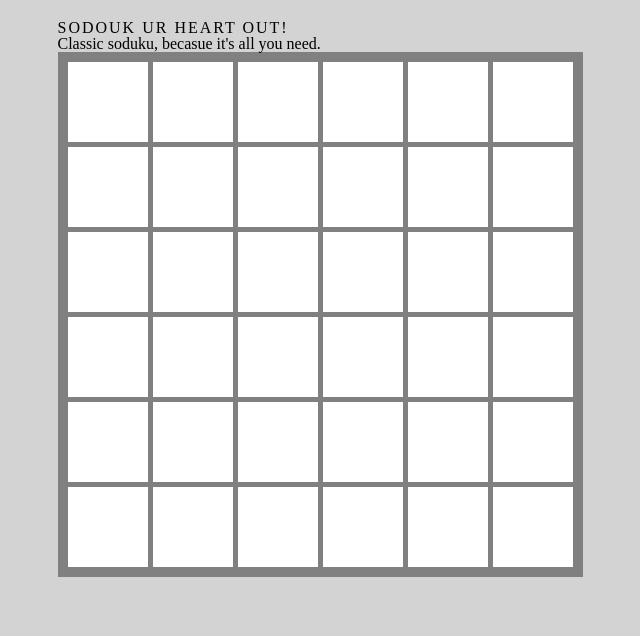
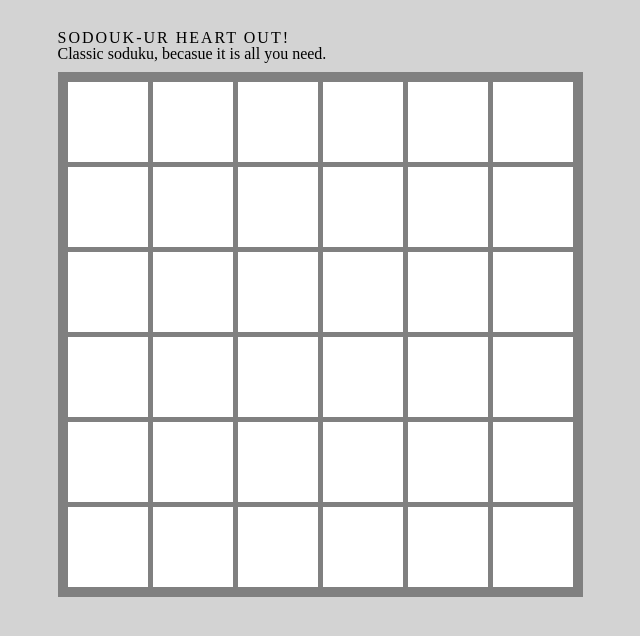
Before and after one commit to njons/soduku, a React app: page / in a window 1280 px wide. Shown: the whole page, without its empty margins (320-960 px from the left). Built offline with nearby package versions, Linux system fonts and the light colour scheme.

Commit message:
split site into more discrete components

```diff
--- a/components/Board.js
+++ b/components/Board.js
@@ -1,5 +1,6 @@
 import React from "react";
 import Square from "./Square";
+import Header from "./Header";
 import randNum from "../utils/randNum";
 
 class Board extends React.Component {
@@ -10,20 +11,27 @@ class Board extends React.Component {
   createGrid(x, y) {
     console.log("this is generateBoard()");
     let board = [];
+    let id = 0;
     // itereate over small grid 6 times
     for (let i = 0; i < x + 1; i++) {
       for (let j = 0; j < y + 1; j++) {
-        board.push([i, j]);
+        board.push({ value: 0, displayed: false, id });
+        id++;
       }
     }
     console.log("this is board:", board);
+    // do all the jazz
+    // board = this.logic(x, y);
+    // console.log("this is board outside of for loop:", board);
     return board;
-    // set the values in the 6 squares
-    // console.log("this is board outside of for loop:", board);
+
     // board = this.addCoordinates(board);
     // return board;
   }
 
+  // logic(x, y) {
+  //   console.log("this is logic");
+  // }
   // addCoordinates(board) {
   //   // // console.log("this is x:", x);
   //   // // console.log("this is y:", y);
@@ -57,15 +65,18 @@ class Board extends React.Component {
   render() {
     return (
       <div id="container">
-        <header>
-          <h1>SODOUK UR HEART OUT!</h1>
-          <p>Classic soduku, becasue it's all you need. </p>
-        </header>
+        <Header />
         <div id="board">
           {this.state.boardNumbers.map((row, i) => (
             <li key={i}>
               {" "}
-              <Square />
+              <Square
+                value={row.value}
+                displayed={row.displayed}
+                id={row.id}
+                parentBoard={this}
+                key={row.id}
+              />
             </li>
           ))}
         </div>
--- /dev/null
+++ b/components/Header.js
@@ -0,0 +1,14 @@
+import React from "react";
+
+class Header extends React.Component {
+  render() {
+    return (
+      <div id="header">
+        <h1>SODOUK-UR HEART OUT!</h1>
+        <p>Classic soduku, becasue it is all you need. </p>
+      </div>
+    );
+  }
+}
+
+export default Header;
--- /dev/null
+++ b/components/Input.js
@@ -0,0 +1,14 @@
+import React from "react";
+
+class Input extends React.Component {
+  // this needs to take on values
+  render() {
+    return (
+      <div>
+        <input id="text" />
+      </div>
+    );
+  }
+}
+
+export default Input;
--- a/components/Square.js
+++ b/components/Square.js
@@ -1,24 +1,21 @@
 import React from "react";
 import PropTypes from "prop-types";
+import Input from "./Input";
 
 class Square extends React.Component {
   state = {
-    text: 5
     //state for this?
     // not display correct number
+    // this holds the random number
   };
 
   render() {
     return (
       <div id="square">
-        <input id="text" />
+        <Input />
       </div>
     );
   }
 }
 
-Square.propTypes = {
-  text: PropTypes.number
-};
-
 export default Square;
--- a/package.json
+++ b/package.json
@@ -32,6 +32,7 @@
     "parcel-bundler": "^1.10.3"
   },
   "dependencies": {
+    "re": "^0.1.4",
     "react": "^16.6.3",
     "react-dom": "^16.6.3"
   }
--- a/public/style/main.css
+++ b/public/style/main.css
@@ -16,7 +16,7 @@ body {
   height: calc(100vh - 80px);
 }
 
-header {
+#header {
   margin: 10px 0;
 }
 
```
Also changed, not shown: 1 other file.
